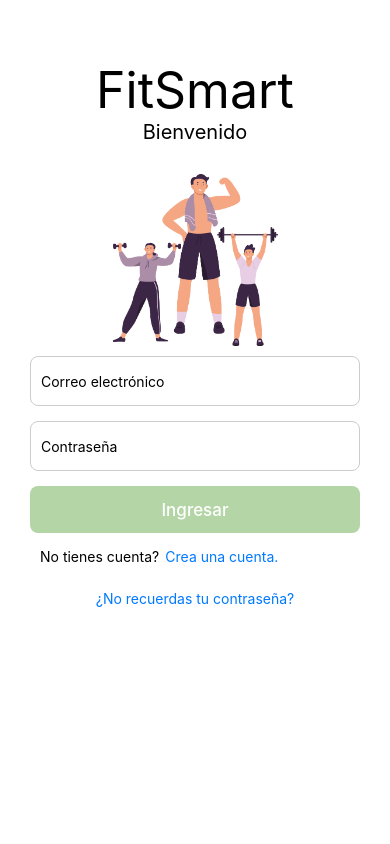
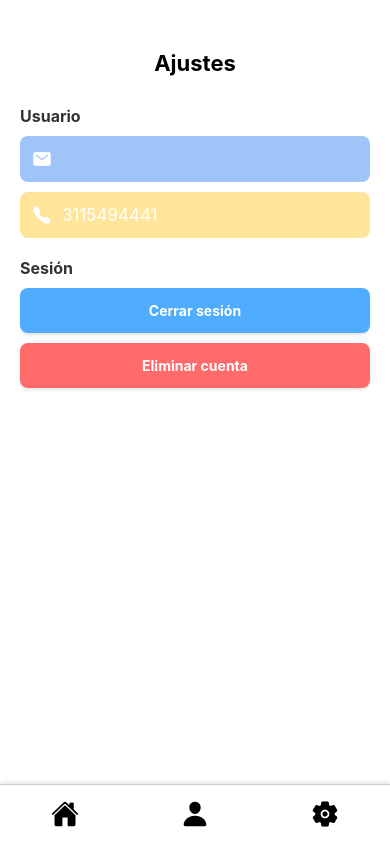
Before and after one commit to bycris13/FitSmart, a React Native app: screen /Settings in a window 390 px wide. Built offline with nearby package versions, Linux system fonts and the light colour scheme; no server answers.

Commit message:
:iphone: :sparkles: pantalla de ajustes con modales personalizados

```diff
--- a/App.js
+++ b/App.js
@@ -12,6 +12,7 @@ import { createNativeStackNavigator } from '@react-navigation/native-stack';
 import PerfilUsuarioScreen from './src/screens/PerfilUsuarioScreen';
 import RutinaScreen from './src/screens/RutinaScreen';
 import AuthLoadingScreen from './src/screens/AuthLoadingScreen';
+import SettingsScreen from './src/screens/SettingsScreen';
 
 const Stack = createNativeStackNavigator();
 
@@ -29,6 +30,7 @@ export default function App() {
         <Stack.Screen name="videosRutina" component={VideosScreen} />
         <Stack.Screen name="PerfilUsuario" component={PerfilUsuarioScreen} />
         <Stack.Screen name="Rutinas" component={RutinaScreen} />
+        <Stack.Screen name="Settings" component={SettingsScreen} />
       </Stack.Navigator>
     </NavigationContainer>
   );
--- a/src/components/BottomNavigationBar.js
+++ b/src/components/BottomNavigationBar.js
@@ -21,7 +21,7 @@ export default function BottomNavigationBar() {
       <TouchableOpacity onPress={() => navigation.navigate('PerfilUsuario')}>
         <Ionicons name="person" size={28} color="black" />
       </TouchableOpacity>
-      <TouchableOpacity onPress={() => console.log('Configuraciones')}>
+      <TouchableOpacity onPress={() => navigation.navigate('Settings')}>
         <Ionicons name="settings" size={28} color="black" />
       </TouchableOpacity>
     </View>
--- /dev/null
+++ b/src/components/ConfirmModal.js
@@ -0,0 +1,83 @@
+import { View, Text, Modal, StyleSheet } from "react-native";
+import React from "react";
+import PressableButton from "./PressableButton";
+
+export default function ConfirmModal({visible, message, onClose, onConfirm }) {
+  return (
+    <Modal animationType="fade" transparent={true} visible={visible}>
+      <View style={styles.centerModal}>
+        <View style={styles.modalContainer}>
+          <View>
+            <Text style={styles.textModal}>{message}</Text>
+          </View>
+          <View style={styles.alignButtons}>
+            <PressableButton
+              label={"Si"}
+              onPress={onConfirm}
+              style={[styles.buttonModal, { backgroundColor: "#9ec4f7" }]}
+              textStyle={styles.textoBoton}
+            />
+            <PressableButton
+              label={"No"}
+              onPress={onClose}
+              style={[styles.buttonModal, { backgroundColor: "#b4d5a6" }]}
+              textStyle={styles.textoBoton}
+            />
+          </View>
+        </View>
+      </View>
+    </Modal>
+  );
+}
+
+const styles = StyleSheet.create({
+    centerModal:{
+        flex: 1,
+        alignItems: 'center',
+        justifyContent: 'center',
+        backgroundColor: '#00000080'
+    },
+    modalContainer: {
+        width: '75%',
+        backgroundColor: 'white',
+        borderRadius: 8,
+        padding: 25,
+        shadowColor: '#000',
+        shadowOffset: {
+          width: 0,
+          height: 2
+        },
+        shadowOpacity: 0.25,
+        shadowRadius: 4,
+        elevation: 5
+      },
+      textModal:{
+        textAlign: 'center',
+        fontSize: 20,
+        marginBottom: 10
+      },
+      alignButtons:{
+        flexDirection: 'row',
+        justifyContent: 'center',
+        gap: '17%',
+        marginTop: 30
+      },
+
+      buttonModal:{
+        borderRadius: 8,
+        padding: 12,
+        width: '30%',
+        justifyContent: 'center',
+        shadowOffset:{
+            width: 0,
+            height: 2
+        },
+        shadowOpacity: 0.1,
+        shadowRadius: 3
+      },
+      textoBoton: {
+        color: "#fff",
+        fontWeight: "bold",
+        textAlign: 'center'
+      },
+});
--- /dev/null
+++ b/src/screens/SettingsScreen.js
@@ -0,0 +1,143 @@
+import React, { useEffect, useState } from "react";
+import { View, Text, StyleSheet, TouchableOpacity, Modal, Alert } from "react-native";
+import { Ionicons } from "@expo/vector-icons";
+import { auth } from "../firebase/firebaseConfig";
+import { signOut, deleteUser } from "firebase/auth";
+import { useNavigation } from "@react-navigation/native";
+import PressableButton from "../components/PressableButton";
+import BottomNavigationBar from "../components/BottomNavigationBar";
+import ConfirmModal from "../components/ConfirmModal";
+
+export default function SettingsScreen() {
+  const navigation = useNavigation();
+  const [telefono, setTelefono] = useState(""); // luego lo traerás de
+  const [modalExit, setModalExit] = useState(false);
+  const [modalDelete, setModalDelete] = useState(false);
+
+  // Devuelve el usuario logeado
+  const user = auth.currentUser;
+
+  const handleCerrarSesion = async () => {
+    // Se cierra la sesion del usuario que estelogeado y regresa al Login.
+    await signOut(auth);
+    navigation.reset({
+      index: 0,
+      routes: [{ name: "Login" }],
+    });
+    alert('Salio exitosamente!')
+  };
+
+  const handleEliminarCuenta = async () => {
+    try {
+      // Elimina el usuario que estelogeado y regresa al Login.
+      await deleteUser(user);
+      navigation.reset({
+        index: 0,
+        routes: [{ name: "Login" }],
+      });
+      Alert.alert('Eliminda!', `Se elimino correctamente ${user.email}`);
+    } catch (error) {
+      console.error("Error al eliminar cuenta:", error);
+    }
+  };
+
+  return (
+    <View style={styles.container}>
+      <Text style={styles.title}>Ajustes</Text>
+
+      <Text style={styles.seccion}>Usuario</Text>
+
+      <View style={[styles.inputBox, { backgroundColor: "#9fc5f8" }]}>
+        <Ionicons name="mail" size={20} color="#fff" />
+        <Text style={styles.texto}>{user?.email}</Text>
+      </View>
+
+      <View style={[styles.inputBox, { backgroundColor: "#ffe599" }]}>
+        <Ionicons name="call" size={20} color="#fff" />
+        <Text style={styles.texto}>3115494441</Text>
+      </View>
+
+      <Text style={styles.seccion}>Sesión</Text>
+      {/* Modal Personalizado para salir de la cuenta */}
+      <ConfirmModal
+       visible={modalExit}
+       message={'¿Estas seguro que deseas salir de la cuenta?'}
+       onClose={() => setModalExit(!modalExit)}
+       onConfirm={handleCerrarSesion}/>
+      {/* Botones con opacidad personalizados */}
+      <PressableButton
+        label="Cerrar sesión"
+        onPress={() => setModalExit(!modalExit)}
+        style={[styles.button, { backgroundColor: "#4facfe" }]}
+        textStyle={styles.textButton}
+      />
+      {/* Modal Personalizado para eliminar la cuenta */}
+      <ConfirmModal
+       visible={modalDelete}
+       message={'¿Estas seguro que deseas eliminar la cuenta?'}
+       onClose={() => setModalDelete(!modalDelete)}
+       onConfirm={handleEliminarCuenta}/>
+      <PressableButton
+        label="Eliminar cuenta"
+        onPress={() => setModalDelete(!modalDelete)}
+        style={[styles.button, { backgroundColor: "#ff6b6b" }]}
+        textStyle={styles.textButton}
+      />
+      <BottomNavigationBar/>
+    </View>
+  );
+}
+
+const styles = StyleSheet.create({
+  container: {
+    flex: 1,
+    padding: 20,
+    backgroundColor: "#fff",
+    paddingTop: 50,
+  },
+  title: {
+    fontSize: 22,
+    fontWeight: "bold",
+    textAlign: "center",
+    marginBottom: 20,
+  },
+  seccion: {
+    fontSize: 16,
+    fontWeight: "bold",
+    marginVertical: 10,
+    color: "#333",
+  },
+  inputBox: {
+    flexDirection: "row",
+    alignItems: "center",
+    padding: 12,
+    borderRadius: 8,
+    marginBottom: 10,
+    justifyContent: "space-between",
+  },
+  texto: {
+    color: "#fff",
+    fontSize: 17,
+    flex: 1,
+    marginLeft: 10,
+  },
+  button: {
+    padding: '4%',
+    borderRadius: 8,
+    marginBottom: 10,
+    alignItems: "center",
+    shadowColor: "#000",
+    shadowOffset: {
+      width: 0,
+      height: 2,
+    },
+    shadowOpacity: 0.1,
+    shadowRadius: 3,
+    elevation: 3,
+  },
+  textButton: {
+    color: "#fff",
+    fontWeight: "bold",
+    textAlign: 'center'
+  },
+});
```
